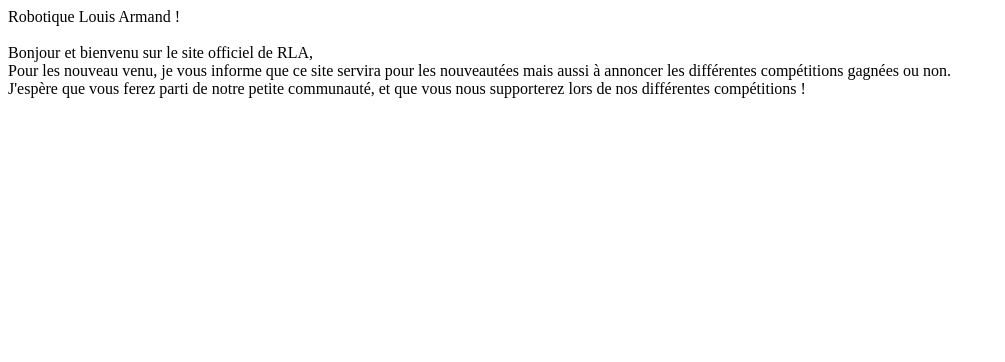
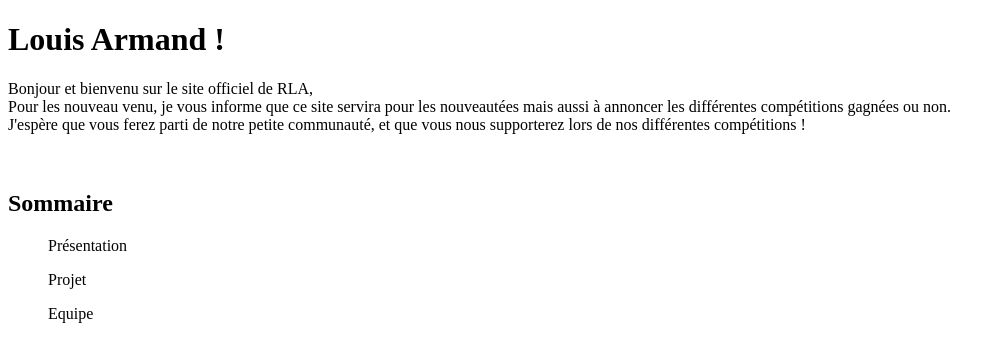
Before and after one commit to lukunfr/RLA_projet, a plain HTML site: page index.html in a window 1280 px wide. Shown: the whole page, without its empty margins (0-1005 px from the left). Drawn offline with Linux system fonts and the light colour scheme.

Commit message:
update 15.28/02.10.24

```diff
--- a/index.html
+++ b/index.html
@@ -6,14 +6,19 @@
     <meta name="viewport" content="width=device-with, initial-scale=1.0">
     <title>Robotique Louis Armand</title>
 
-    Robotique Louis Armand !
+    <h1>Louis Armand !</h1>
+
 </head>
 <body>
-    <br>
-    <br>
     Bonjour et bienvenu sur le site officiel de RLA, <br>
     Pour les nouveau venu, je vous informe que ce site servira pour les nouveautées mais aussi à annoncer les différentes compétitions gagnées ou non. <br>
     J'espère que vous ferez parti de notre petite communauté, et que vous nous supporterez lors de nos différentes compétitions ! <br>
     <img href="C:\Users\gabin\OneDrive\Bureau\RLA WEB\logo RLA.png">
 </body>
+<br>
+<br>
+<h2>Sommaire</h2>
+<ol>Présentation</ol>
+<ol>Projet</ol>
+<ol>Equipe</ol>
 </html>
```
